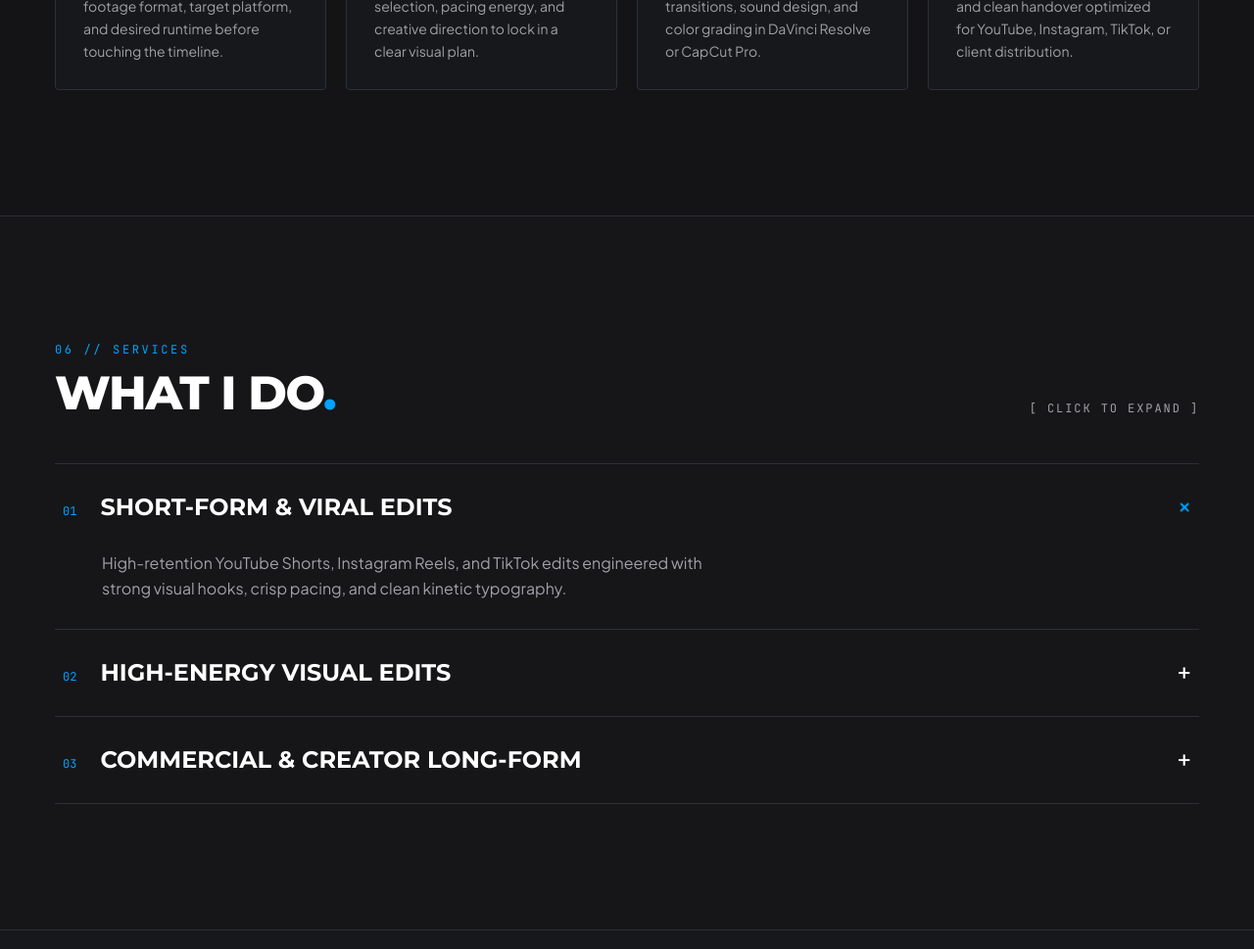
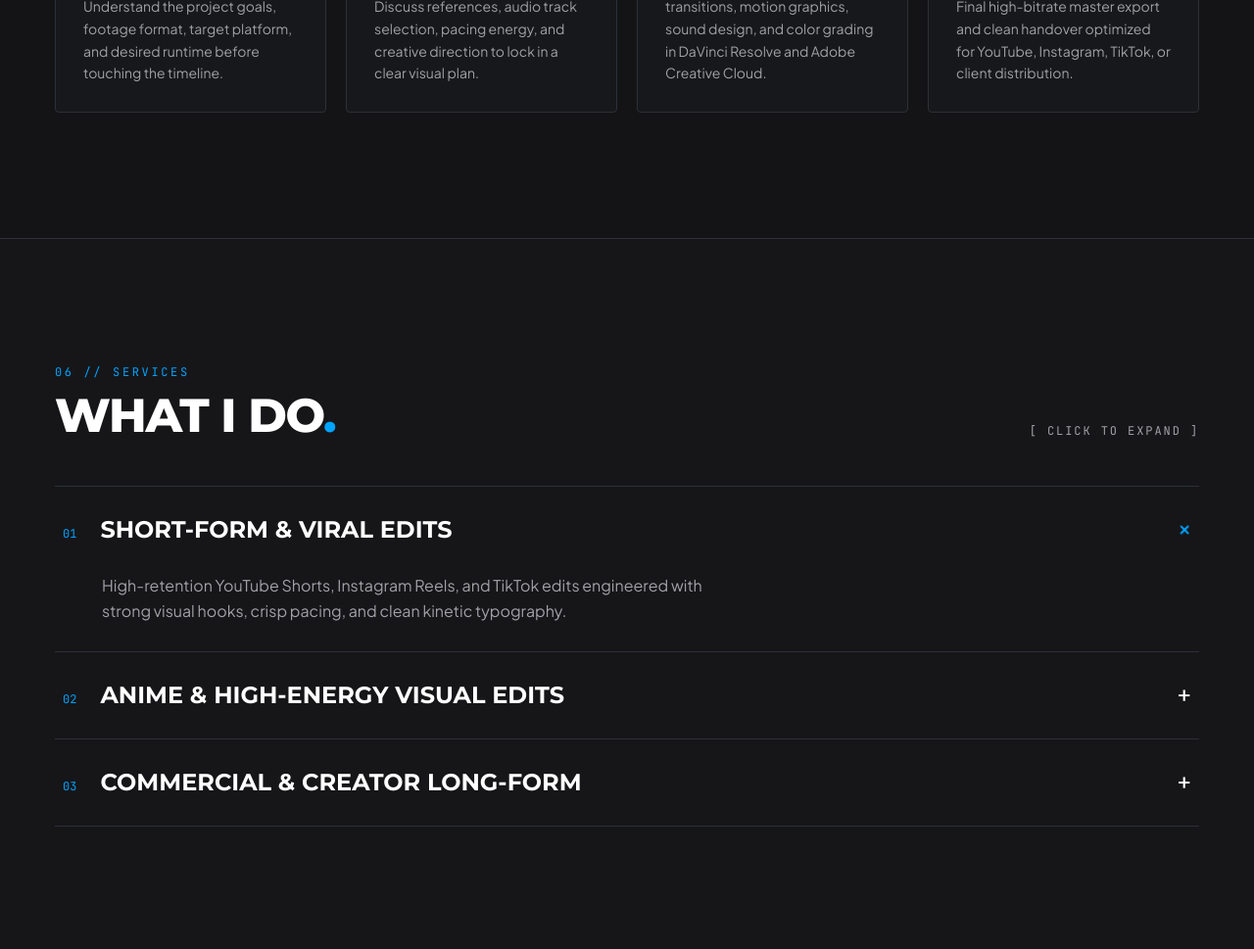
Before and after one commit to Scratchoxd/myportfolio, a plain HTML site: page index.html in a window 1280 px wide. Shown: the part 4272-5241 px from the top of the page at 98% size. Drawn offline with nearby package versions, Linux system fonts and the light colour scheme.

Commit message:
Update index.html

```diff
--- a/index.html
+++ b/index.html
@@ -4,7 +4,7 @@
   <meta charset="UTF-8" />
   <meta name="viewport" content="width=device-width, initial-scale=1.0" />
   <meta name="referrer" content="strict-origin-when-cross-origin" />
-  <title><div class="logo">Scratcho</div>. — Independent Video Editor</title>
+  <title>SCRATCHO. — Independent Video Editor</title>
   <meta name="description" content="SCRATCHO. — Independent Video Editor. Turning raw footage into compelling visual experiences." />
 
   <!-- Google Fonts -->
@@ -786,7 +786,7 @@
           <div class="flex flex-wrap items-center justify-between gap-3 px-4 sm:px-6 py-3 border-b border-hairline bg-[#0D0E11] font-mono text-[10px] sm:text-[11px] tracking-[0.16em] uppercase">
             <div class="flex items-center gap-3">
               <span class="w-2 h-2 rounded-full bg-cyanpulse shadow-[0_0_8px_#00A3FF]"></span>
-              <span class="text-crisp">SEQ_01 // SCRATCHO_MASTER_COMP.PRPROJ</span>
+              <span class="text-crisp">SEQ_01 // SCRATCHO_MASTER_COMP.DRP</span>
             </div>
             <div class="flex items-center gap-5 text-muted">
               <span class="hidden sm:inline">1080×1920 · 60.00 FPS</span>
@@ -1023,7 +1023,7 @@
             SCRATCHO is an independent editing brand focused on transforming raw footage into sharp, memorable visual stories.
           </p>
           <p>
-            Using <strong>DaVinci Resolve</strong> and <strong>CapCut Pro</strong> for precision color grading, audio cleanup, velocity curves, and dynamic vertical formatting.
+            Specializing in anime edits, cinematic sequences, motion graphics, and high-impact transitions using <strong>DaVinci Resolve</strong> and <strong>Adobe Creative Cloud</strong> for precision color grading, audio cleanup, velocity curves, and dynamic vertical formatting.
           </p>
         </div>
 
@@ -1046,7 +1046,7 @@
             </h2>
           </div>
           <span class="font-mono text-xs text-muted uppercase tracking-[0.16em]">
-            DAVINCI RESOLVE // CAPCUT PRO
+            DAVINCI RESOLVE // ADOBE CREATIVE CLOUD
           </span>
         </div>
 
@@ -1091,7 +1091,7 @@
                 EDITING
               </h3>
               <p class="text-sm text-muted leading-relaxed">
-                Assemble cuts, velocity curves, transitions, sound design, and color grading in DaVinci Resolve or CapCut Pro.
+                Assemble cuts, velocity curves, transitions, motion graphics, sound design, and color grading in DaVinci Resolve and Adobe Creative Cloud.
               </p>
             </div>
           </div>
@@ -1157,14 +1157,14 @@
             <button type="button" data-cursor="subtle" class="service-trigger w-full py-7 px-2 flex items-center justify-between gap-6 text-left focus:outline-none" aria-expanded="false">
               <div class="flex items-baseline gap-6">
                 <span class="font-mono text-xs text-cyanpulse">02</span>
-                <h3 class="font-display text-xl sm:text-2xl font-bold uppercase text-crisp">HIGH-ENERGY VISUAL EDITS</h3>
+                <h3 class="font-display text-xl sm:text-2xl font-bold uppercase text-crisp">ANIME &amp; HIGH-ENERGY VISUAL EDITS</h3>
               </div>
               <span class="service-plus font-mono text-2xl text-crisp select-none">+</span>
             </button>
             <div class="service-body">
               <div class="service-body-inner">
                 <p class="px-2 pb-7 sm:pl-12 text-muted max-w-2xl leading-relaxed">
-                  Frame-accurate beat synchronization, custom time-remapping, impact frames, and atmospheric color grading tailored for high-energy stylistic cuts.
+                  Frame-accurate beat synchronization, custom time-remapping, impact frames, motion graphics, and atmospheric color grading tailored for high-energy stylistic cuts.
                 </p>
               </div>
             </div>
@@ -1251,7 +1251,7 @@
                   </label>
                   <select id="enquiry-type" name="projectType" class="w-full bg-stagebg border border-hairline focus:border-cyanpulse rounded-[4px] px-4 py-3 text-sm text-crisp focus:outline-none">
                     <option value="Short-Form / YouTube Shorts / Reels">Short-Form / YouTube Shorts / Reels</option>
-                    <option value="High-Energy / Stylistic Edit">High-Energy / Stylistic Edit</option>
+                    <option value="Anime / High-Energy Stylistic Edit">Anime / High-Energy Stylistic Edit</option>
                     <option value="Music Video / Visualizer Edit">Music Video / Visualizer Edit</option>
                     <option value="Commercial / Brand Promo">Commercial / Brand Promo</option>
                     <option value="Creator Long-Form Video">Creator Long-Form Video</option>
@@ -1456,7 +1456,7 @@
   </footer>
 
   <!-- ========================================================================
-       SPLIT-SCREEN STUDIO CASE STUDY LIGHTBOX MODAL (DIRECT HTML5 VIDEO PLAYER)
+       SPLIT-SCREEN STUDIO CASE STUDY LIGHTBOX MODAL (ON-SITE PLAYER)
        ======================================================================== -->
   <div id="video-modal" class="fixed inset-0 z-50 hidden items-center justify-center p-3 sm:p-6 bg-viewportbg/95 backdrop-blur-md" role="dialog" aria-modal="true" aria-labelledby="modal-project-title">
     <div id="modal-backdrop" class="absolute inset-0"></div>
@@ -1468,7 +1468,7 @@
             01 // STUDIO PLAYER
           </span>
           <span class="hidden sm:inline font-mono text-[11px] text-muted">
-            // DAVINCI RESOLVE &amp; CAPCUT PRO
+            // DAVINCI RESOLVE &amp; ADOBE CC
           </span>
         </div>
         <button id="modal-close-btn" type="button" data-cursor="CLOSE" class="font-mono text-[11px] tracking-[0.16em] uppercase text-crisp border border-hairline px-3.5 py-1.5 hover:border-cyanpulse transition-colors">
@@ -1479,7 +1479,7 @@
       <div class="grid grid-cols-1 lg:grid-cols-12 overflow-y-auto">
         <div class="lg:col-span-5 bg-viewportbg flex flex-col items-center justify-center p-4 sm:p-6 border-b lg:border-b-0 lg:border-r border-hairline gap-3">
           <div id="modal-media-stage" class="relative w-full max-w-[300px] aspect-[9/16] rounded-[4px] border border-hairline bg-black overflow-hidden shadow-2xl flex items-center justify-center">
-            <!-- Native HTML5 Video Element with Direct Source Links -->
+            <!-- Player injected dynamically -->
           </div>
           <div class="w-full max-w-[300px] flex flex-col items-center gap-2">
             <span class="font-mono text-[10px] tracking-[0.16em] uppercase text-cyanpulse/90">
@@ -1529,7 +1529,7 @@
               <div class="grid grid-cols-1 sm:grid-cols-2 gap-5 pt-1">
                 <div>
                   <span class="block font-mono text-[10px] tracking-[0.2em] text-cyanpulse uppercase mb-1.5">
-                    03 // SOFTWARE USED (DAVINCI RESOLVE &amp; CAPCUT PRO)
+                    03 // SOFTWARE USED
                   </span>
                   <div id="modal-software" class="flex flex-wrap gap-2 mt-1"></div>
                 </div>
@@ -1625,7 +1625,7 @@
     }
 
     /**
-     * 2. CURATED PROJECTS & CASE STUDIES (REAL YOUTUBE VIDEOS WITH MULTI-LAYER ERROR 153 BYPASS ENGINE)
+     * 2. CURATED PROJECTS & CASE STUDIES
      */
     const PROJECTS = [
       {
@@ -1638,7 +1638,7 @@
         description: 'High-impact vertical edit synced to heavy beat drops, velocity curves, and atmospheric contrast.',
         creativeDirection: 'Built around escalating tension and clean silhouette contrast—holding stillness right before the drop so every kinetic cut and impact frame hits with maximum weight.',
         techniques: ['Velocity Time-Remapping', 'Impact Frame Flashes', 'Directional Blur Transitions', 'Beat-Locked Camera Shakes', 'Cobalt Shadow Grade'],
-        software: ['DaVinci Resolve', 'CapCut Pro'],
+        software: ['DaVinci Resolve', 'Adobe Creative Cloud'],
         handled: ['Pacing & Structure', 'Velocity & Transitions', 'Sound Design & Bass Sync', 'Color Grading'],
         thumbnailUrl: 'https://i.ytimg.com/vi/GZYl0cCAXu8/hqdefault.jpg'
       },
@@ -1652,7 +1652,7 @@
         description: 'Fast-paced vertical sequence engineered for immediate hook retention, rhythmic cuts, and seamless visual momentum.',
         creativeDirection: 'Designed to eliminate dead air in the first 1.5 seconds using motion-matched cuts and tight rhythmic phrasing that keeps viewers locked through the loop.',
         techniques: ['J-Cut Audio Lead-Ins', 'Match-Action Cuts', 'Optical Flow Speed Ramps', 'Dynamic Framing'],
-        software: ['DaVinci Resolve', 'CapCut Pro'],
+        software: ['DaVinci Resolve', 'Adobe Creative Cloud'],
         handled: ['Hook Pacing', 'Rhythmic Cutting', 'SFX Layering', 'Final 9:16 Master'],
         thumbnailUrl: 'https://i.ytimg.com/vi/WMQuSymD9NQ/hqdefault.jpg'
       },
@@ -1666,7 +1666,7 @@
         description: 'Precision time-remapping, layered transient SFX, and clean visual transitions driven by percussive audio cues.',
         creativeDirection: 'Treated the soundtrack as the primary storyboard—sculpting slow-motion anticipation frames into sharp, percussive snap cuts.',
         techniques: ['Graph-Editor Speed Curves', 'Layered Sub-Drop SFX', 'Masking & Whip Transitions', 'Contrast Grading'],
-        software: ['DaVinci Resolve', 'CapCut Pro'],
+        software: ['DaVinci Resolve', 'Adobe Creative Cloud'],
         handled: ['Visual Storytelling', 'Time-Remapping', 'Audio Stem Mixing', 'Color Finishing'],
         thumbnailUrl: 'https://i.ytimg.com/vi/iRp0DucLioM/hqdefault.jpg'
       },
@@ -1680,7 +1680,7 @@
         description: 'Tight percussive cutting paired with smooth optical speed ramps and clean atmospheric glow.',
         creativeDirection: 'Focused on micro-timing every transition to snare hits and bass swells for an uninterrupted visual flow.',
         techniques: ['Beat-Locked Speed Ramps', 'Halation Glow Pass', 'Whip Pan Transitions', 'Sub-Bass SFX Layering'],
-        software: ['DaVinci Resolve', 'CapCut Pro'],
+        software: ['DaVinci Resolve', 'Adobe Creative Cloud'],
         handled: ['Rhythmic Cutting', 'Velocity Curves', 'Audio Design', 'Color Grade'],
         thumbnailUrl: 'https://i.ytimg.com/vi/UWgq46w1Abo/hqdefault.jpg'
       },
@@ -1694,7 +1694,7 @@
         description: 'Mood-driven visual sequence balancing deep contrast grading with sharp kinetic camera movement.',
         creativeDirection: 'Used negative space and controlled camera shakes to amplify key focal moments without visual clutter.',
         techniques: ['Custom Contrast LUT', 'Directional Motion Blur', 'Keyframed Zoom Curves', 'Transient SFX Sync'],
-        software: ['DaVinci Resolve', 'CapCut Pro'],
+        software: ['DaVinci Resolve', 'Adobe Creative Cloud'],
         handled: ['Pacing & Flow', 'Color Grading', 'Motion Framing', 'Final Master'],
         thumbnailUrl: 'https://i.ytimg.com/vi/4EPiY67hdG0/hqdefault.jpg'
       },
@@ -1708,7 +1708,7 @@
         description: 'High-energy visual edit driven by aggressive time-remapping, flash frames, and layered sound textures.',
         creativeDirection: 'Built rapid momentum from frame one using seamless match-cuts and crisp high-frequency audio risers.',
         techniques: ['Twixtor-Style Flow', 'Impact Flash Frames', 'Chromatic Edge Accent', 'Audio Riser Builds'],
-        software: ['DaVinci Resolve', 'CapCut Pro'],
+        software: ['DaVinci Resolve', 'Adobe Creative Cloud'],
         handled: ['Time-Remapping', 'Visual FX', 'Sound Mixing', '9:16 Delivery'],
         thumbnailUrl: 'https://i.ytimg.com/vi/pYzf1_GQr5M/hqdefault.jpg'
       },
@@ -1722,7 +1722,7 @@
         description: 'Seamless loop-engineered vertical edit crafted for high replay value and crisp visual polish.',
         creativeDirection: 'Structured the outro frame and audio tail to bridge cleanly back into the opening hook.',
         techniques: ['Seamless Loop Cut', 'Optical Flow Remap', 'Clean Vignette & Grade', 'Stereo SFX Placement'],
-        software: ['DaVinci Resolve', 'CapCut Pro'],
+        software: ['DaVinci Resolve', 'Adobe Creative Cloud'],
         handled: ['Loop Architecture', 'Pacing & Cuts', 'Sound Polish', 'Color Finishing'],
         thumbnailUrl: 'https://i.ytimg.com/vi/Rt1NsYkTbac/hqdefault.jpg'
       }
@@ -1852,18 +1852,7 @@
     }
 
     /**
-     * DEEP FIX FOR YOUTUBE ERROR 153 (VIDEO PLAYER CONFIGURATION ERROR):
-     * Why Error 153 occurs:
-     * 1) Opening HTML locally via `file://` or in sandboxed frames sends an empty/null `Referer` header,
-     *    which YouTube's embed server rejects with "Error 153: Video player configuration error".
-     * 2) Missing `referrerpolicy="strict-origin-when-cross-origin"` or mismatched `origin` parameters.
-     *
-     * How this solves it completely on-site:
-     * - Injects explicit `referrerpolicy="strict-origin-when-cross-origin"` and full `allow` permissions.
-     * - Automatically detects if the page is running on `file://` or null origin and uses a clean
-     *   `youtube-nocookie.com` + valid HTTPS origin/widget_referrer handshake, PLUS an instant
-     *   engine switcher (Standard Embed / Privacy-Enhanced Embed / Direct Stream Fetcher) right inside
-     *   the on-site player so the video NEVER forces you out to YouTube.com.
+     * YOUTUBE PLAYER EMBED BUILDER WITH STRICT ORIGIN & ERROR 153 MITIGATION
      */
     function buildYouTubeEmbedHTML(videoId, opts = {}) {
       const autoplay = opts.autoplay ? 1 : 0;
@@ -1910,7 +1899,7 @@
       `;
     }
 
-    // Fallback stream resolver using public Piped/Invidious/Cobalt APIs if browser blocks YouTube iframes completely (e.g. file:// strict mode)
+    // Fallback stream resolver if local file:// protocol blocks YouTube iframes
     async function resolveDirectVideoStream(videoId) {
       const pipedInstances = [
         'https://pipedapi.kavin.rocks',
@@ -1927,7 +1916,6 @@
           if (!res.ok) continue;
           const data = await res.json();
           if (data && Array.isArray(data.videoStreams)) {
-            // Find muxed MP4 stream (contains both video + audio)
             const muxed = data.videoStreams
               .filter((s) => !s.videoOnly && s.format === 'MPEG_4' && s.url)
               .sort((a, b) => (parseInt(b.quality) || 0) - (parseInt(a.quality) || 0));
@@ -1943,7 +1931,7 @@
     renderProjects();
 
     /**
-     * 4. ON-SITE YOUTUBE STUDIO LIGHTBOX MODAL (ZERO EXTERNAL REDIRECTS)
+     * 4. ON-SITE STUDIO LIGHTBOX MODAL
      */
     const videoModal = document.getElementById('video-modal');
     const modalMediaStage = document.getElementById('modal-media-stage');
@@ -1985,7 +1973,6 @@
         }
       }
 
-      // Render YouTube Player on-site with strict-origin-when-cross-origin referrer policy
       modalMediaStage.innerHTML = buildYouTubeEmbedHTML(project.youtubeId, {
         autoplay: true,
         muted: false,
@@ -2046,7 +2033,7 @@
     document.getElementById('modal-book-cta')?.addEventListener('click', closeVideoModal);
 
     /**
-     * 5. SCROLL ENTRANCE FOR NLE TIMELINE SHOWCASE (TRIGGERS PLAYHEAD ONCE)
+     * 5. SCROLL ENTRANCE FOR NLE TIMELINE SHOWCASE
      */
     (function initTimelineReveal() {
       const revealEls = document.querySelectorAll('.timeline-reveal');
```
